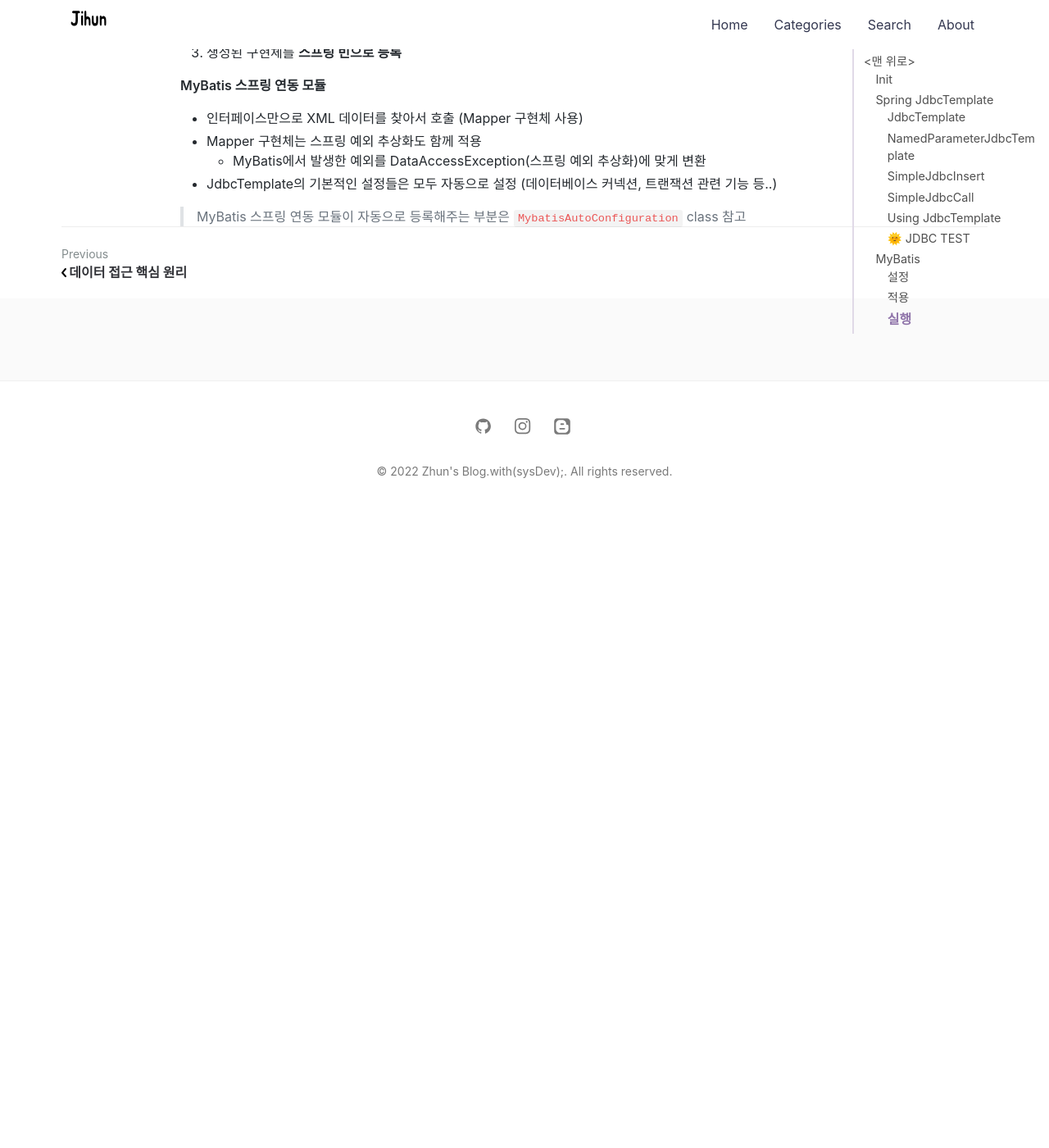
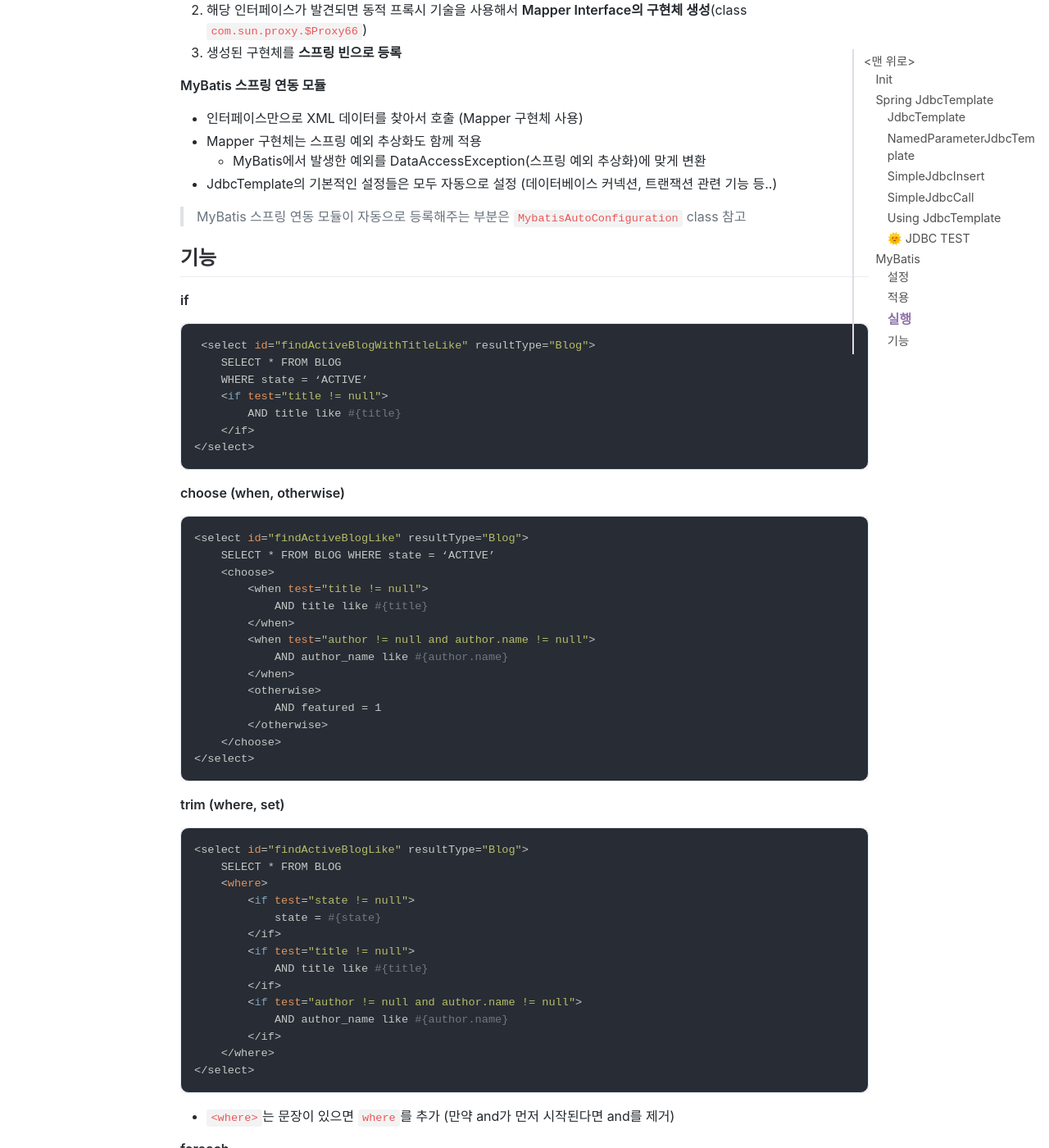
Before and after one commit to jihunparkme/jihunparkme.github.io, a Jekyll site: the page built from _posts/2022-08-08-Spring-DB-Part2.md, in a window 1280 px wide and 1400 px high, scrolled down 8723 px. Shown: the whole window at 82% size. Built offline with Jekyll 4.4.1, drawn with Linux system fonts in a browser that asks for light colours; nearby versions of some CDN libraries; comment, search, counter and statistics services are not loaded; before the commit the page ends 9353 px from its top, so only the background shows below that; some of the changed text lies outside the part shown.

Commit message:
[MyBatis 기능] 동적 쿼리

````diff
--- a/_posts/2022-08-08-Spring-DB-Part2.md
+++ b/_posts/2022-08-08-Spring-DB-Part2.md
@@ -381,3 +381,78 @@
 - JdbcTemplate의 기본적인 설정들은 모두 자동으로 설정 (데이터베이스 커넥션, 트랜잭션 관련 기능 등..)
 
 > MyBatis 스프링 연동 모듈이 자동으로 등록해주는 부분은 `MybatisAutoConfiguration` class 참고
+
+## 기능
+
+**if**
+
+```xml
+ <select id="findActiveBlogWithTitleLike" resultType="Blog">
+    SELECT * FROM BLOG
+    WHERE state = ‘ACTIVE’
+    <if test="title != null">
+        AND title like #{title}
+    </if>
+</select>
+```
+
+**choose (when, otherwise)**
+
+```xml
+<select id="findActiveBlogLike" resultType="Blog">
+    SELECT * FROM BLOG WHERE state = ‘ACTIVE’
+    <choose>
+        <when test="title != null">
+            AND title like #{title}
+        </when>
+        <when test="author != null and author.name != null">
+            AND author_name like #{author.name}
+        </when>
+        <otherwise>
+            AND featured = 1
+        </otherwise>
+    </choose>
+</select>
+```
+
+**trim (where, set)**
+
+```xml
+<select id="findActiveBlogLike" resultType="Blog">
+    SELECT * FROM BLOG
+    <where>
+        <if test="state != null">
+            state = #{state}
+        </if>
+        <if test="title != null">
+            AND title like #{title}
+        </if>
+        <if test="author != null and author.name != null">
+            AND author_name like #{author.name}
+        </if>
+    </where>
+</select>
+```
+
+- `<where>`는 문장이 있으면 `where`를 추가 (만약 and가 먼저 시작된다면 and를 제거)
+
+**foreach**
+
+```xml
+<select id="selectPostIn" resultType="domain.blog.Post">
+    SELECT *
+    FROM POST P
+    <where>
+        <foreach item="item" index="index" collection="list"
+                  open="ID in (" separator="," close=")" nullable="true">
+            #{item}
+        </foreach>
+    </where>
+</select>
+```
+
+> [MyBatis](https://mybatis.org/mybatis-3/ko/index.html)
+>
+> [MyBatis-Spring](https://mybatis.org/spring/ko/index.html)
+>
+> [MyBatis 동적 SQL](https://mybatis.org/mybatis-3/ko/dynamic-sql.html)
````
